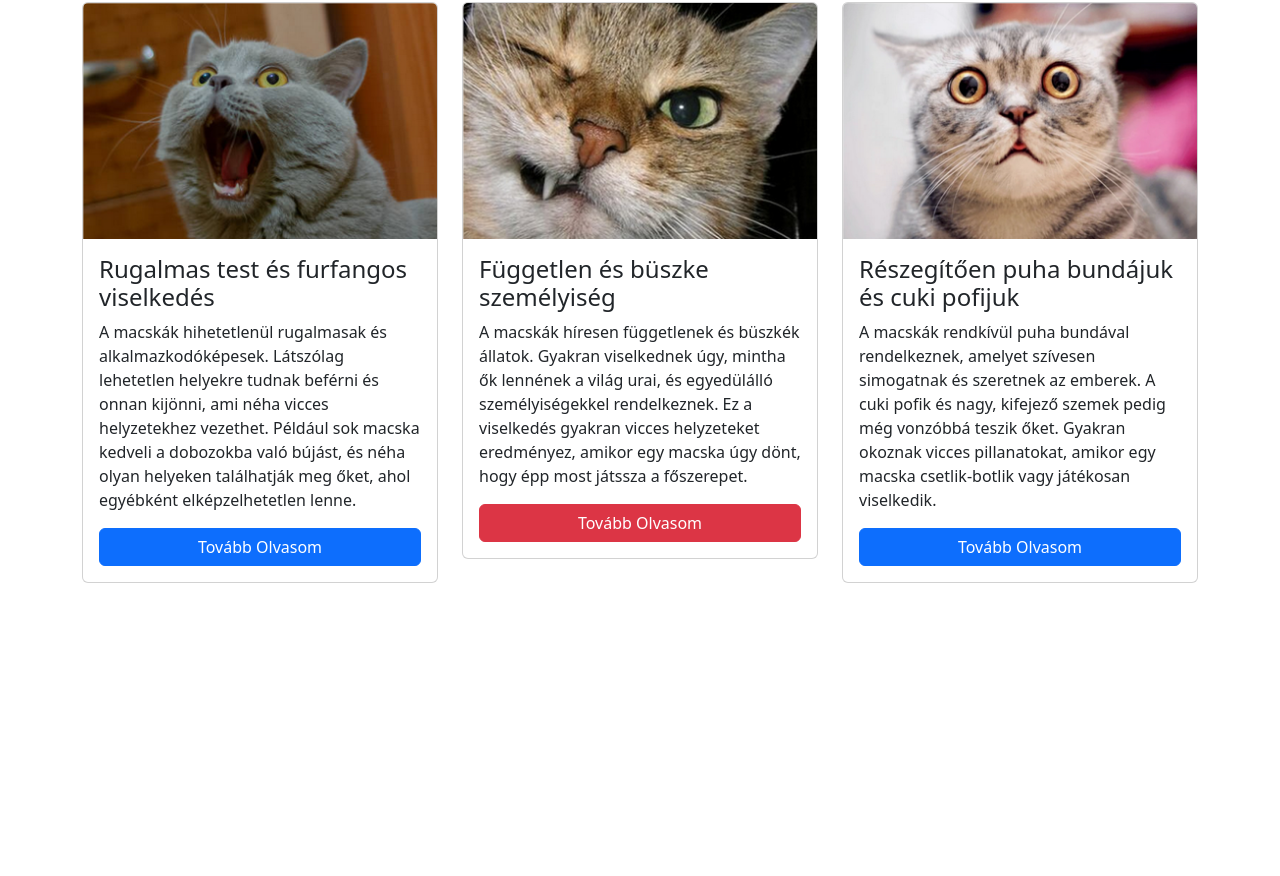
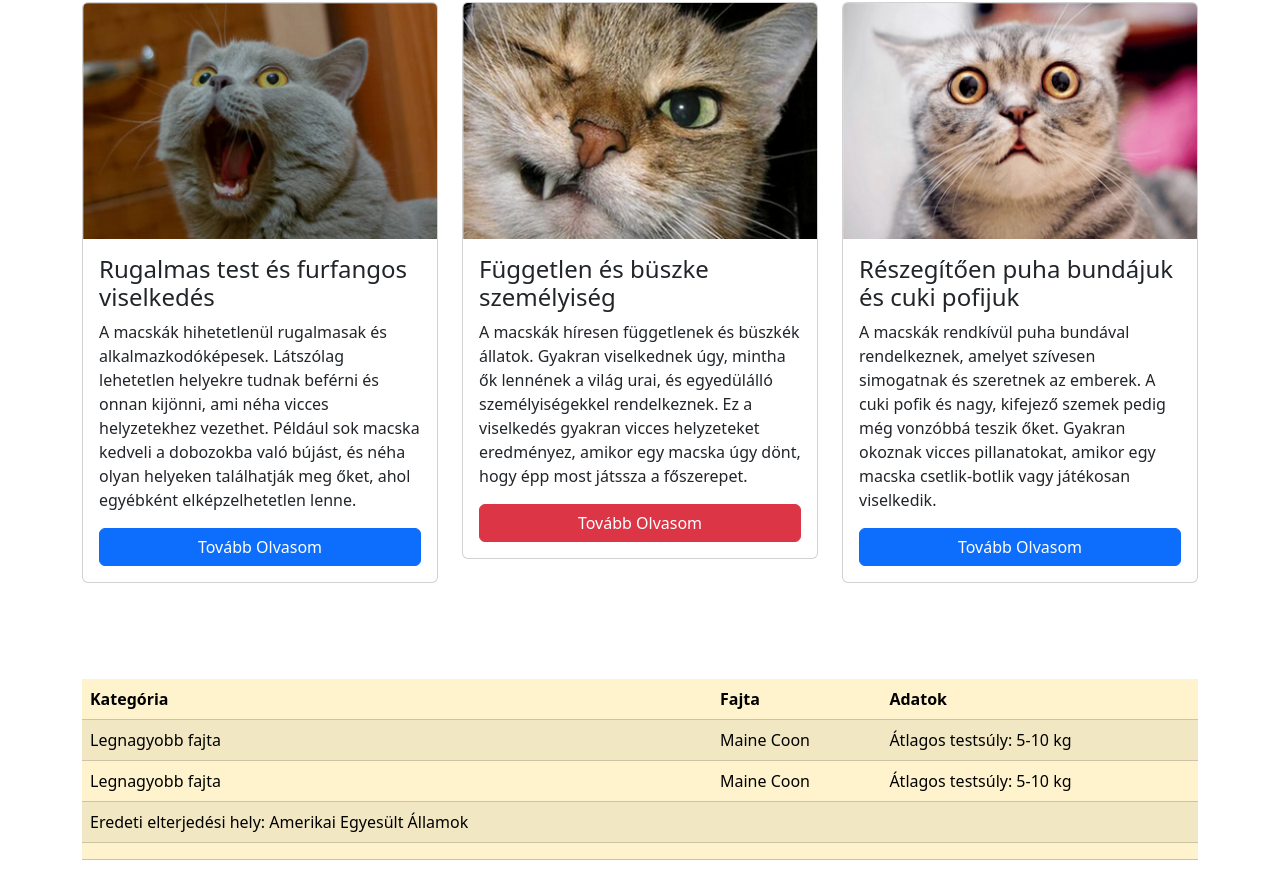
Before and after one commit to GeeN264/cicas, a plain HTML site: page index.html in a window 1280 px wide. Shown: the part 681-1557 px from the top of the page. Before the commit the page ends 1312 px from the top, so only its background shows below. Drawn offline with nearby package versions, Linux system fonts and the light colour scheme.

Commit message:
2section kesz

```diff
--- a/index.html
+++ b/index.html
@@ -82,7 +82,7 @@
 
         </div>
 
-        <section class="container-fluid mt-5 py-5">
+        <section class="container-fluid mt-5 py-5 bg-ifo">
             <div class="container">
 
                 <div class="row">
@@ -123,6 +123,49 @@
             </div>
         </section>
 
+
+        <section class="container mt-5">
+            <div class="row">
+                <div class="col-12">
+                    <div class="taple-responsive">
+                        <table class="table table-warning table-striped tablehover">
+                            <thead>
+                                <tr>
+                                    <th>Kategória</th>
+                                    <th>Fajta</th>
+                                    <th>Adatok</th>
+                                </tr>
+                            </thead>
+                            <tbody>
+                                <tr>
+                                    <td>Legnagyobb fajta </td>
+                                    <td>Maine Coon </td>
+                                    <td>Átlagos testsúly: 5-10 kg</td>
+                                </tr>
+                                <tr>
+                                    <td>Legnagyobb fajta </td>
+                                    <td>Maine Coon </td>
+                                    <td>Átlagos testsúly: 5-10 kg</td>
+                                </tr>
+                                <tr>
+                                    <td>Eredeti elterjedési hely: Amerikai Egyesült Államok</td>
+                                    <td></td>
+                                    <td></td>
+                                </tr>
+                                <tr>
+                                    <td></td>
+                                    <td></td>
+                                    <td></td>
+                                </tr>
+                            </tbody>
+                        </table>
+                    </div>
+                </div>
+            </div>
+
+        </section>
+
+
         <footer>
 
         </footer>
```
